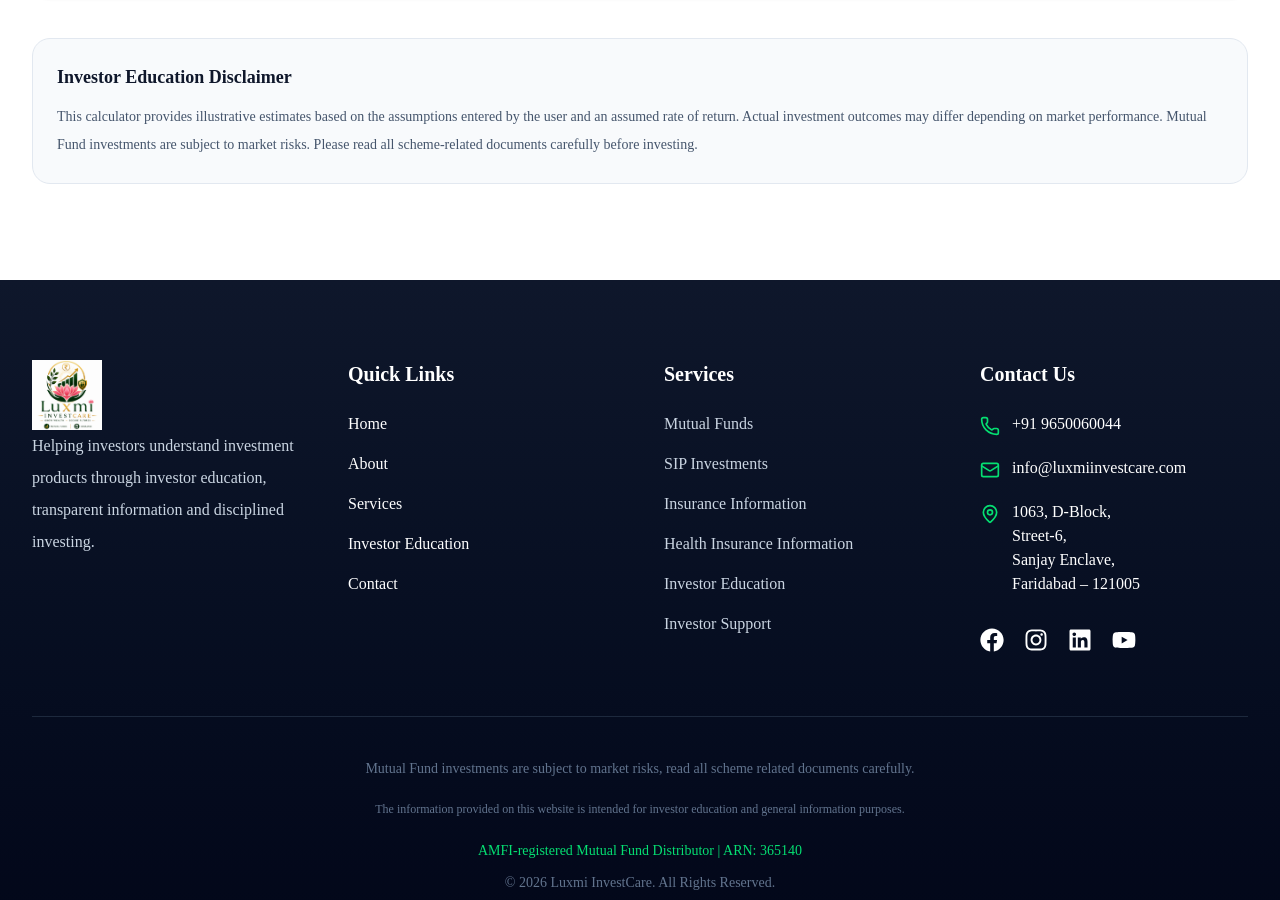
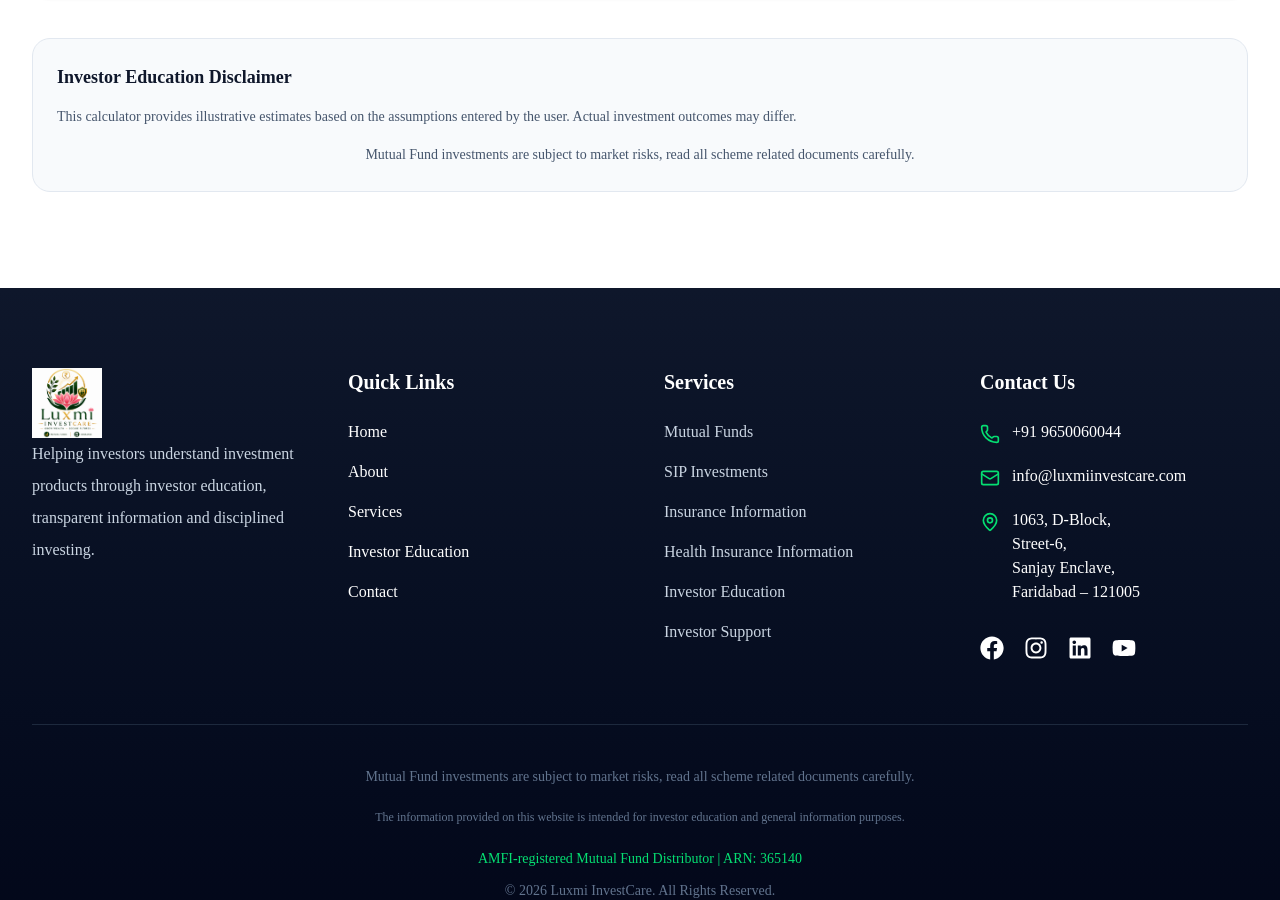
Before and after one commit to shivpawan007/LuxmiInvestCare, a Next.js app: page /calculators/step-up-sip in a window 1280 px wide. Shown: the part 3851-4751 px from the top of the page. Built offline with nearby package versions, Linux system fonts and the light colour scheme.

Commit message:
Remove non-standard risk-warning wording from Step-Up SIP

```diff
--- a/components/calculators/StepUpSIPCalculator.tsx
+++ b/components/calculators/StepUpSIPCalculator.tsx
@@ -693,15 +693,12 @@ export default function StepUpSIPCalculator() {
             </h3>
 
             <p className="text-sm leading-7 text-slate-600">
-              This calculator provides illustrative
-              estimates based on the assumptions entered
-              by the user and an assumed rate of return.
-              Actual investment outcomes may differ
-              depending on market performance. Mutual
-              Fund investments are subject to market
-              risks. Please read all scheme-related
-              documents carefully before investing.
+              This calculator provides illustrative estimates
+              based on the assumptions entered by the user.
+              Actual investment outcomes may differ.
             </p>
+
+            <MutualFundRiskWarning className="mt-3 text-slate-600" />
 
           </div>
         </div>
```
